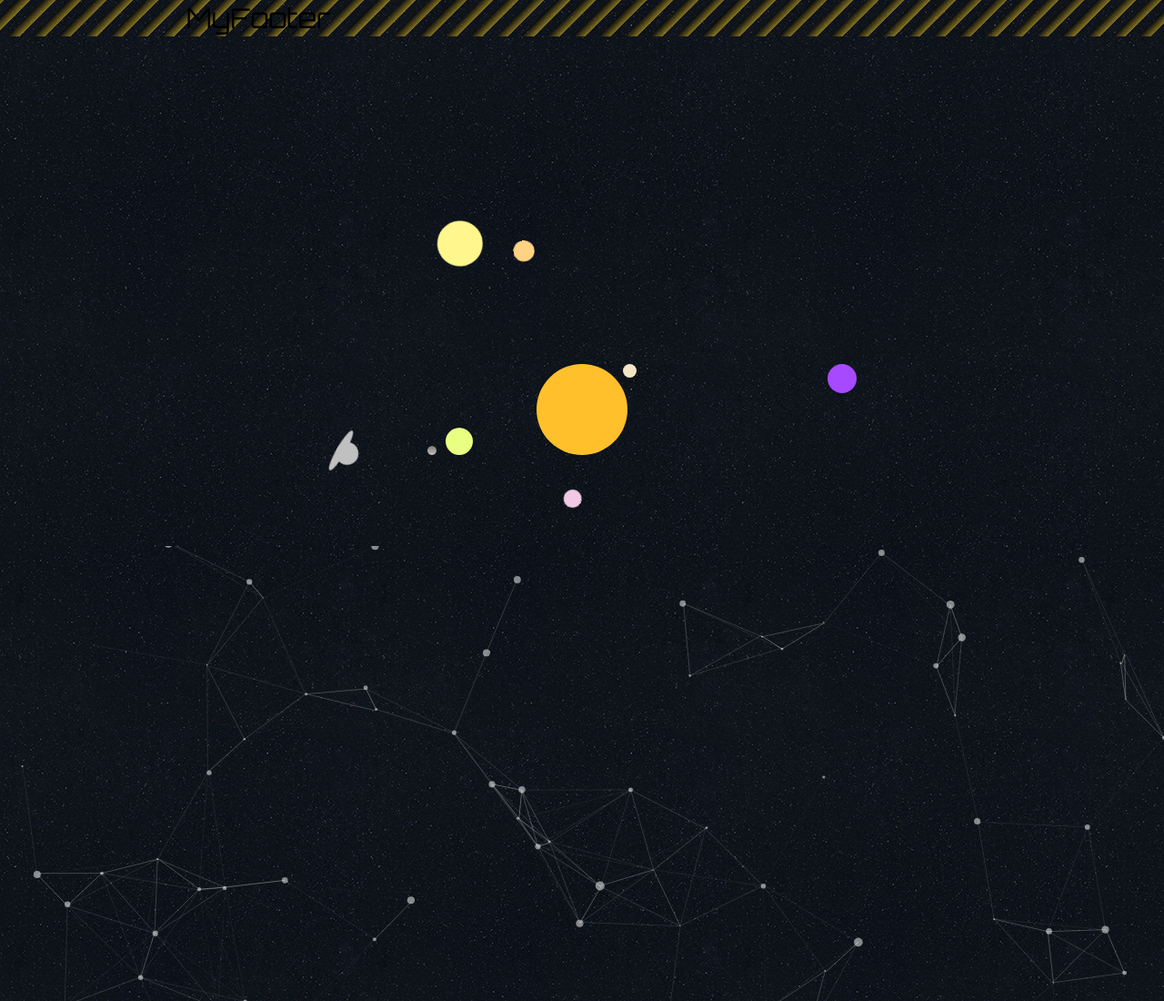
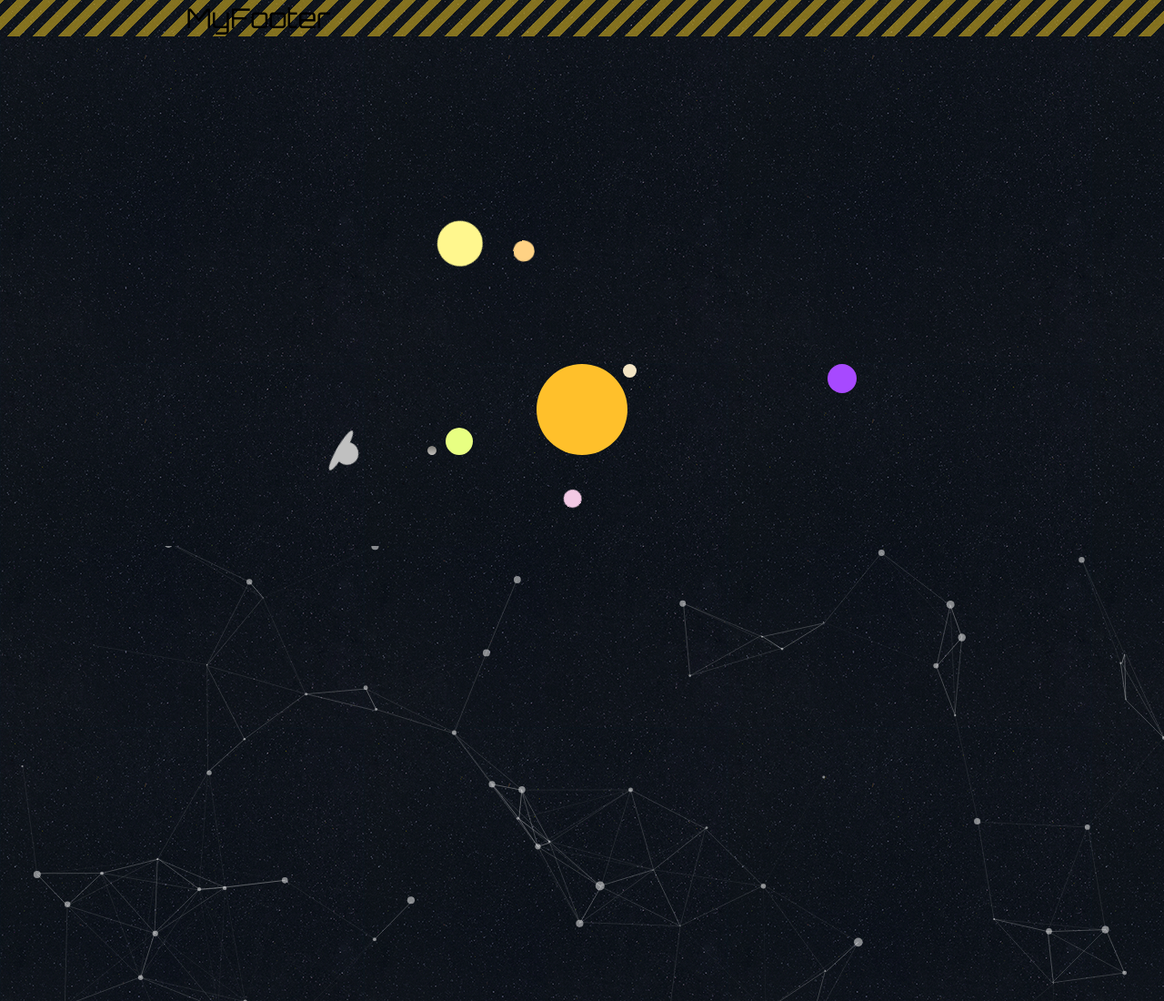
Before and after one commit to footer2null/footer2null.github.io, a plain HTML site: page index.html in a window 1280 px wide. Shown: the top 1100 px of the page at 91% size. Drawn offline with Linux system fonts and the light colour scheme.

Commit message:
Update style.css

```diff
--- a/style.css
+++ b/style.css
@@ -2,7 +2,7 @@
 body {background: url(NeboBG.png);margin:0px;}
 
 .shapka {width:100%;height:40px;position:fixed;margin-top:-900px;z-index:1;background-color:transparent;
-background-image: repeating-linear-gradient(-45deg, transparent, transparent 10px, rgba(249, 207, 37,.5) 10px, rgba(0,0,0,.5) 20px);}
+background-image: repeating-linear-gradient(-45deg, transparent, transparent 10px, rgba(249, 207, 37,.5) 10px, rgba(249, 207, 37,.5) 20px);}
 
 .blockblock {width:100%;height:960px;background-color:#101721;}
 .buttonspack {margin-bottom: 200px;}
```
